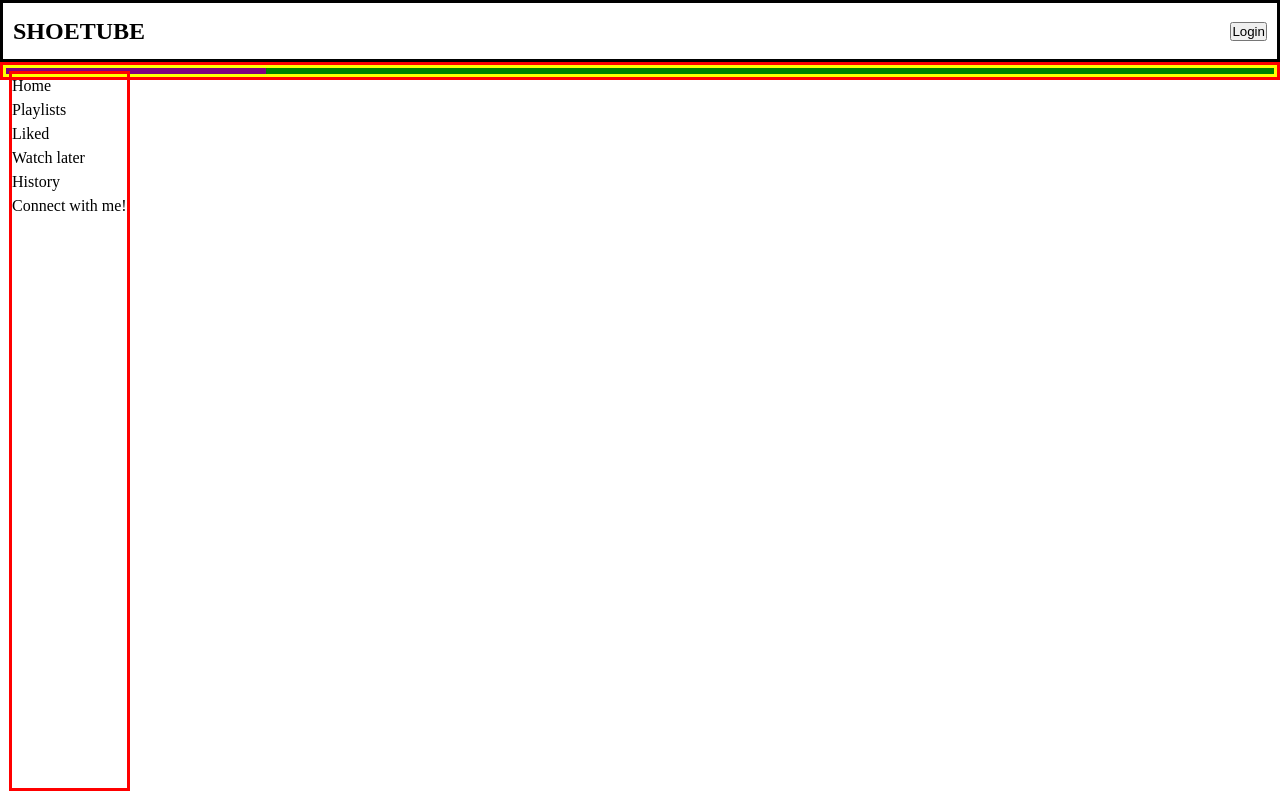
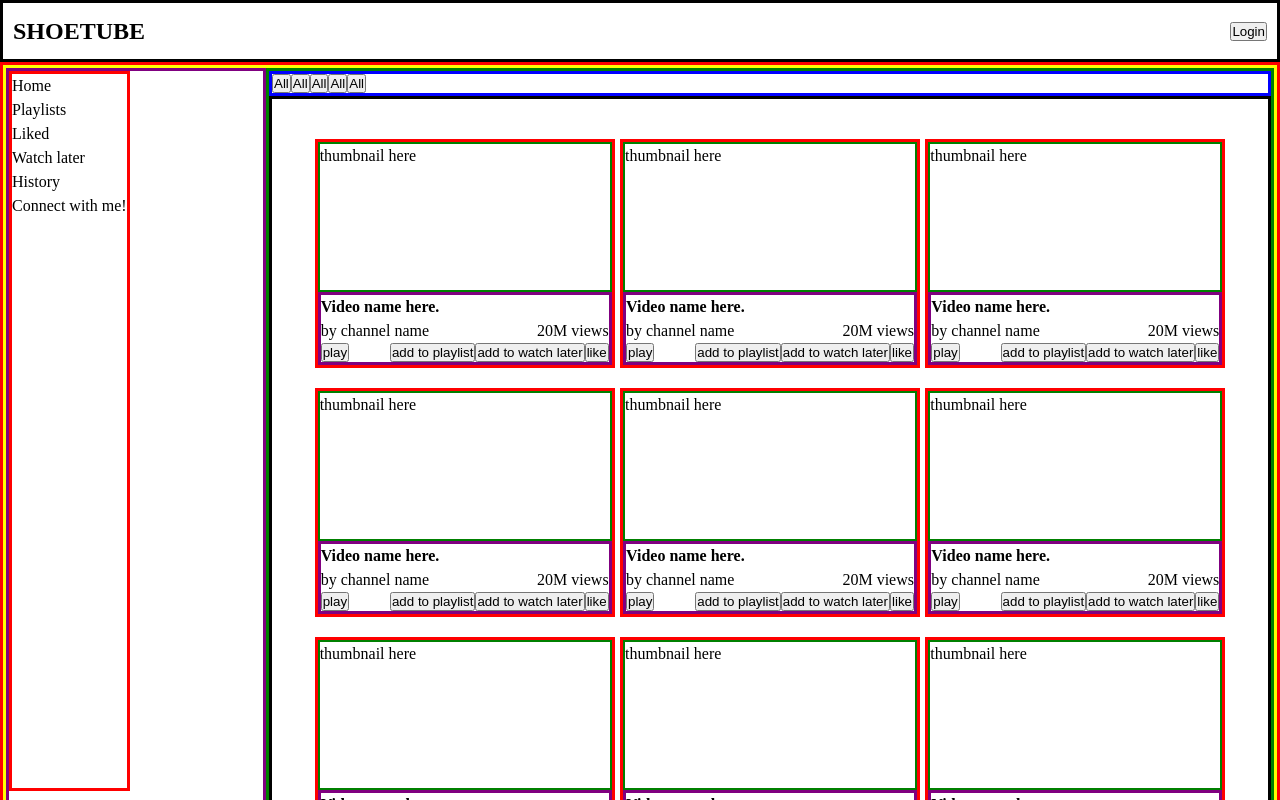
Before and after one commit to dipen2000/vidLibrary, a React (Create React App) app: page / in a window 1280 px wide. Shown: the top 800 px of the page. Built offline with nearby package versions, Linux system fonts and the light colour scheme; what miragejs would draw is missing.

Commit message:
skeleton of dummy home page done

```diff
--- /dev/null
+++ b/src/components/ChipsSection/ChipsSection.css
@@ -0,0 +1,8 @@
+.chips-container {
+  border: 3px solid blue;
+}
+
+.chips-position {
+  position: sticky;
+  top: 7rem;
+}
--- /dev/null
+++ b/src/components/ChipsSection/ChipsSection.js
@@ -0,0 +1,14 @@
+import "./ChipsSection.css";
+const ChipsSection = () => {
+  return (
+    <div className="chips-container flex-row chips-position">
+      <button>All</button>
+      <button>All</button>
+      <button>All</button>
+      <button>All</button>
+      <button>All</button>
+    </div>
+  );
+};
+
+export { ChipsSection };
--- a/src/components/Navbar/Navbar.css
+++ b/src/components/Navbar/Navbar.css
@@ -2,3 +2,8 @@
   border: 3px solid black;
   padding: 1rem;
 }
+
+.nav-position-sticky {
+  position: sticky;
+  top: 0;
+}
--- a/src/components/Navbar/Navbar.js
+++ b/src/components/Navbar/Navbar.js
@@ -2,7 +2,7 @@ import "./Navbar.css";
 import { Link } from "react-router-dom";
 const Navbar = () => {
   return (
-    <header>
+    <header className="nav-position-sticky">
       <nav className="navbar flex-row align-center-flex justify-space-between-flex">
         <Link to="/">
           <h2>SHOETUBE</h2>
--- /dev/null
+++ b/src/components/VideoCard/VideoCard.css
@@ -0,0 +1,17 @@
+.video-card-container {
+  border: 3px solid red;
+}
+
+.video-card-container {
+  width: 30rem;
+}
+
+.thumbnail-container {
+  border: 2px solid green;
+  width: 100%;
+  height: 15rem;
+}
+
+.video-details {
+  border: 3px solid purple;
+}
--- /dev/null
+++ b/src/components/VideoCard/VideoCard.js
@@ -0,0 +1,26 @@
+import "./VideoCard.css";
+const VideoCard = () => {
+  return (
+    <div className="video-card-container flex-col">
+      <div className="thumbnail-container">thumbnail here</div>
+      <div className="flex-col video-details">
+        <strong>Video name here.</strong>
+        <div className="flex-row justify-space-between-flex">
+          <p>by channel name</p>
+          <p>20M views</p>
+        </div>
+
+        <div className="flex-row justify-space-between-flex">
+          <button>play</button>
+          <div className="flex-row">
+            <button>add to playlist</button>
+            <button>add to watch later</button>
+            <button>like</button>
+          </div>
+        </div>
+      </div>
+    </div>
+  );
+};
+
+export { VideoCard };
--- /dev/null
+++ b/src/components/VideoListing/VideoListing.css
@@ -0,0 +1,12 @@
+.video-listing-container {
+  display: grid;
+  justify-items: center;
+  grid-template-columns: repeat(auto-fill, minmax(30rem, 1fr));
+  grid-row-gap: 2rem;
+  padding: 4rem;
+  border: 3px solid black;
+}
+
+.grid-item {
+  border: 3px solid red;
+}
--- /dev/null
+++ b/src/components/VideoListing/VideoListing.js
@@ -0,0 +1,25 @@
+import "./VideoListing.css";
+import { VideoCard } from "../VideoCard/VideoCard";
+const VideoListing = () => {
+  return (
+    <>
+      <div className="video-listing-container">
+        <VideoCard />
+        <VideoCard />
+        <VideoCard />
+        <VideoCard />
+        <VideoCard />
+        <VideoCard />
+        <VideoCard />
+        <VideoCard />
+        <VideoCard />
+        <VideoCard />
+        <VideoCard />
+        <VideoCard />
+        <VideoCard />
+      </div>
+    </>
+  );
+};
+
+export { VideoListing };
--- a/src/components/VideosSection/VideosSection.js
+++ b/src/components/VideosSection/VideosSection.js
@@ -1,6 +1,13 @@
 import "./VideosSection.css";
+import { ChipsSection } from "../ChipsSection/ChipsSection";
+import { VideoListing } from "../VideoListing/VideoListing";
 const VideosSection = () => {
-  return <div className="video-section-container"></div>;
+  return (
+    <main className="video-section-container flex-col">
+      <ChipsSection />
+      <VideoListing />
+    </main>
+  );
 };
 
 export { VideosSection };
```
